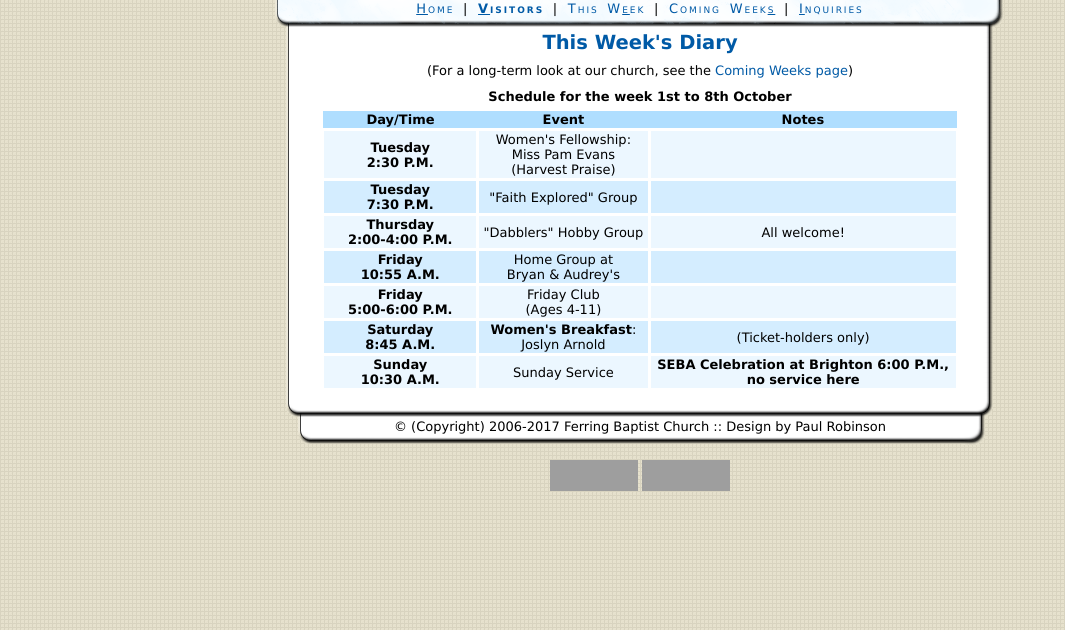
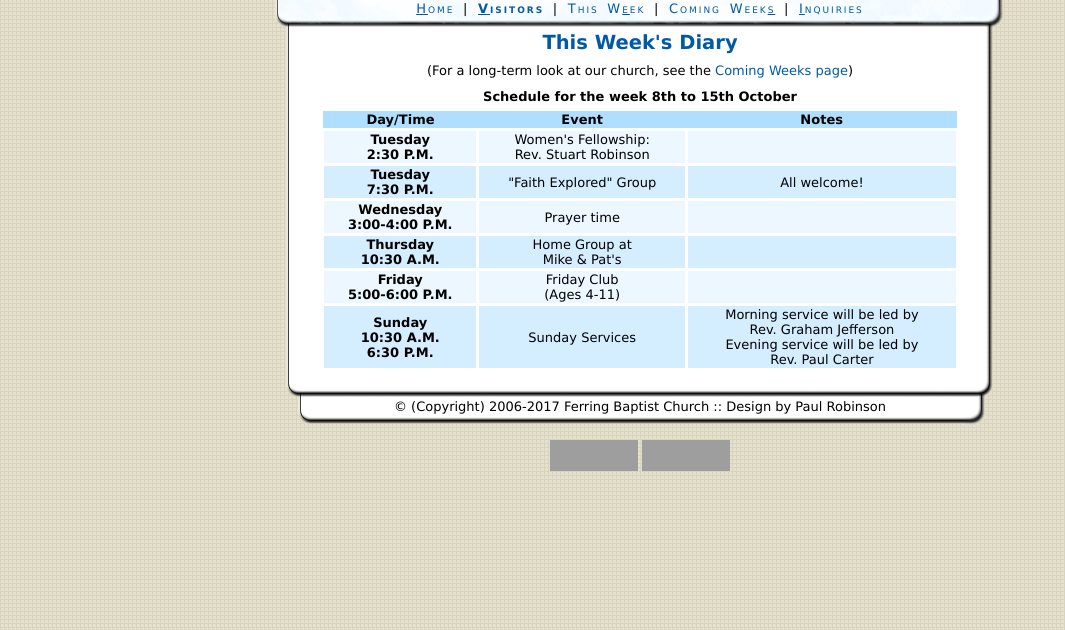
Before and after one commit to paulrr88/church, a PHP site: page /church/diary.php in a window 1280 px wide. Shown: the part 133-763 px from the top of the page, without its empty margins (0-1065 px from the left). Run offline with PHP 8.4, Linux system fonts and the light colour scheme; grey boxes are pictures that could not be loaded.

Commit message:
Weekly update

```diff
--- a/diary.php
+++ b/diary.php
@@ -6,7 +6,7 @@
 
 				<p class="centre">(For a long-term look at our church, see the <a href="upcoming.php">Coming Weeks page</a>)</p>
 
-				<p class="centre"><strong>Schedule for the week 1st to 8th October</strong></p>
+				<p class="centre"><strong>Schedule for the week 8th to 15th October</strong></p>
 
 				<table class="styled" summary="Schedule for events in the coming week(s)">
 					<thead>
@@ -19,22 +19,22 @@
 					<tbody>
 						<tr class="odd">
 							<th scope="row">Tuesday<br />2:30 P.M.</th>
-							<td>Women's Fellowship:<br />Miss Pam Evans<br />(Harvest Praise)</td>
+							<td>Women's Fellowship:<br />Rev. Stuart Robinson</td>
 							<td></td>
 						</tr>
 						<tr>
 							<th scope="row">Tuesday<br />7:30 P.M.</th>
 							<td>"Faith Explored" Group</td>
+							<td>All welcome!</td>
+						</tr>
+						<tr class="odd">
+							<th scope="row">Wednesday<br />3:00-4:00 P.M.</th>
+							<td>Prayer time</td>
 							<td></td>
 						</tr>
-						<tr class="odd">
-							<th scope="row">Thursday<br />2:00-4:00 P.M.</th>
-							<td>"Dabblers" Hobby Group</td>
-							<td>All welcome!</td>
-						</tr>
 						<tr>
-							<th scope="row">Friday<br />10:55 A.M.</th>
-							<td>Home Group at<br />Bryan &amp; Audrey's</td>
+							<th scope="row">Thursday<br /> 10:30 A.M.</th>
+							<td>Home Group at<br />Mike &amp; Pat's</td>
 							<td></td>
 						</tr>
 						<tr class="odd">
@@ -42,15 +42,13 @@
 							<td>Friday Club<br />(Ages 4-11)</td>
 							<td></td>
 						</tr>
-                        <tr>
-							<th scope="row">Saturday<br /> 8:45 A.M.</th>
-							<td><strong>Women's Breakfast</strong>:<br />Joslyn Arnold</td>
-							<td>(Ticket-holders only)</td>
-                        </tr>
-						<tr class="odd">
-							<th scope="row">Sunday<br />10:30 A.M.</th>
-							<td>Sunday Service</td>
-                            <td><strong>SEBA Celebration at Brighton 6:00 P.M.,<br /> no service here</strong></td>
+						<tr>
+							<th scope="row">Sunday<br />10:30 A.M.<br />6:30 P.M.</th>
+							<td>Sunday Services</td>
+							<td>Morning service will be led by<br />
+								Rev. Graham Jefferson<br />
+								Evening service will be led by<br />
+								Rev. Paul Carter</td>
 						</tr>
 					</tbody>
 				</table>
```
Also changed, not shown: images/newssheetfront.jpg, 2 other files.
